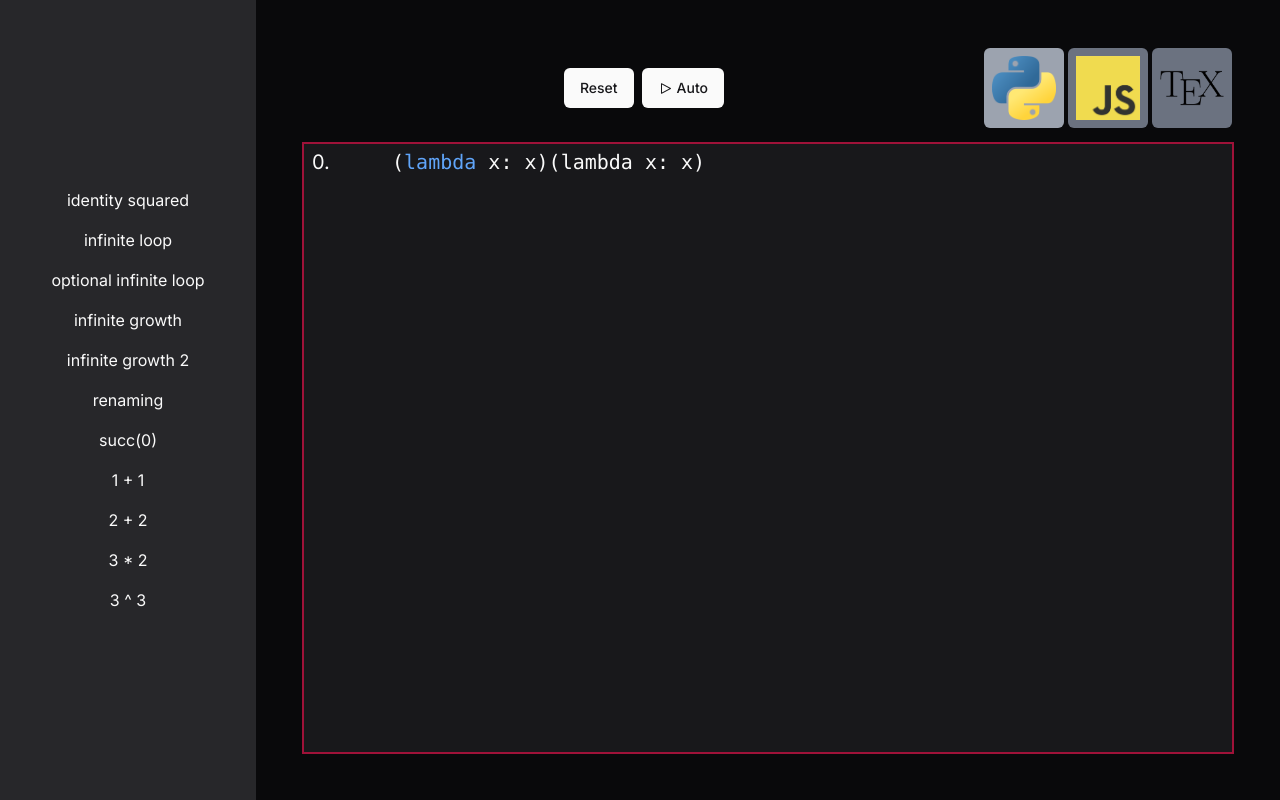
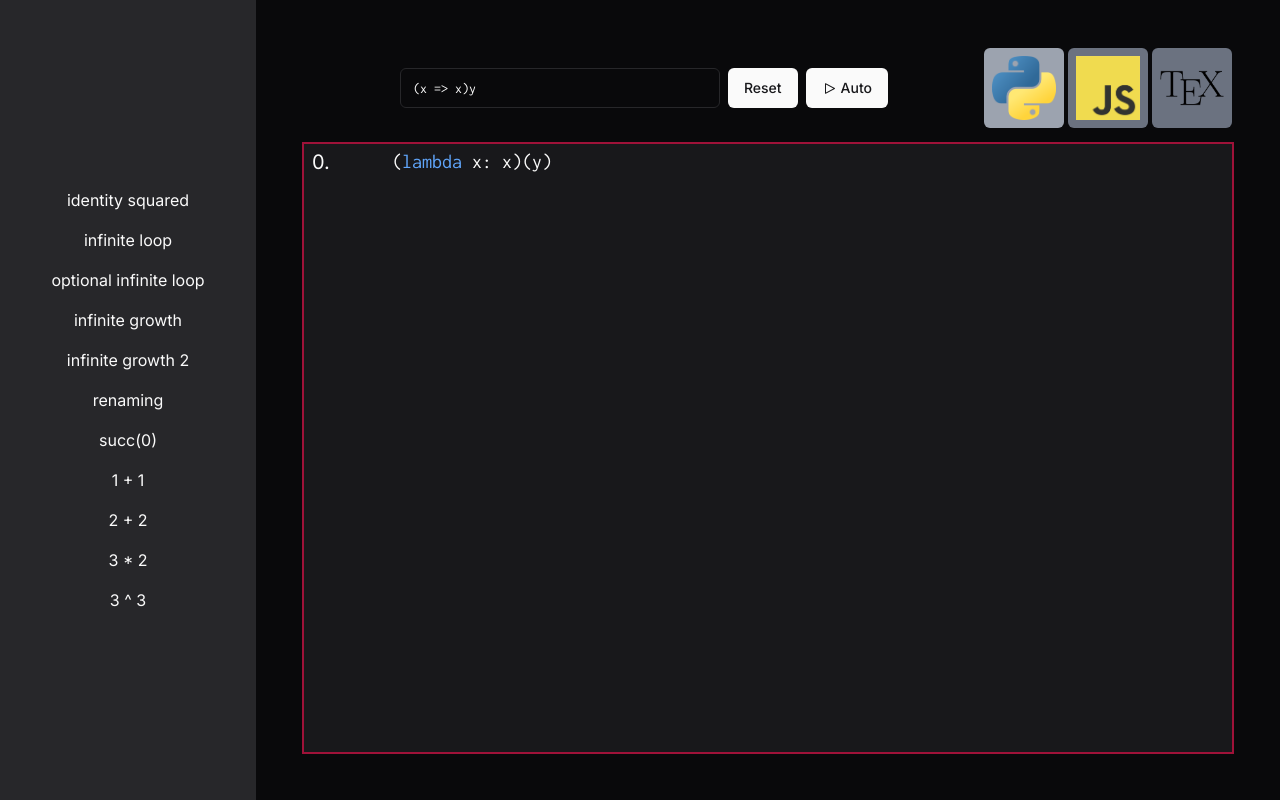
Before and after one commit to mjgrzymek/lambda-playground, a Next.js app: page / in a window 1280 px wide. Built offline with nearby package versions, Linux system fonts and the light colour scheme.

Commit message:
add input, fix font

```diff
--- a/app/page.tsx
+++ b/app/page.tsx
@@ -2,6 +2,7 @@
 import { memo, useCallback, useEffect, useMemo, useRef, useState } from "react";
 import Image from "next/image";
 import { StopIcon, PlayIcon } from "@radix-ui/react-icons";
+import { parseTerm } from "./utils/parsing";
 
 import {
   Term,
@@ -21,6 +22,7 @@ import { abstractionStyle } from "./components/abstractionStyle";
 import { useVirtualizer } from "@tanstack/react-virtual";
 import InlineButton from "./components/InlineButton";
 import { Button } from "@/components/ui/button";
+import { Input } from "@/components/ui/input";
 
 /*
 classes for rules:
@@ -123,11 +125,19 @@ function displayVariable(name: string, style: Style, className = "") {
     return <span className={`var-${name} ${className}`}>{name}</span>;
   }
   style satisfies Style.Math;
+
   const [base, sub] = splitNumberSubscript(name);
+  console.assert(base.length > 0);
+  const oneLetter = base.length === 1;
+  const displayBase = oneLetter ? toMathematicalItalic(base) : base;
+
   const subscripts = "₀₁₂₃₄₅₆₇₈₉";
+
   return (
-    <span className={`var-${name} ${className} p-[0.05rem]`}>
-      {toMathematicalItalic(base)}
+    <span
+      className={`var-${name} ${className} ${oneLetter ? "p-[0.05rem]" : "p-1"} `}
+    >
+      {displayBase}
       {[...sub].map((d) => subscripts[Number(d)]).join("")}
     </span>
   );
@@ -384,11 +394,13 @@ function* normalNormalization(term: Term) {
 }
 
 export default function Home() {
-  const [focusedTerm, setFocusedTerm] = useState<Term>(identitySquared);
+  const [inputTerm, setInputTerm] = useState("(x => x)y");
   const [history, setHistory] = useState<{ term: Term; targetPath: string }[]>(
     [],
   );
-  const [activeTerm, setActiveTerm] = useState<Term>(focusedTerm);
+  const [activeTerm, setActiveTerm] = useState<Term>(() =>
+    parseTerm(inputTerm),
+  );
   const [lang, setLang] = useState<Lang>(Lang.Python);
   const [auto, setAuto] = useState(false);
 
@@ -429,13 +441,18 @@ export default function Home() {
     },
     [activeTerm],
   );
+
   function reset() {
     setHistory([]);
-    setActiveTerm(focusedTerm);
+    try {
+      const term = parseTerm(inputTerm);
+      setActiveTerm(term);
+    } catch (e) {}
     setAuto(false);
   }
+
   function changeFocusedTerm(term: Term) {
-    setFocusedTerm(term);
+    // TODO setFocusedTerm(term);
     setHistory([]);
     setActiveTerm(term);
     setAuto(false);
@@ -482,6 +499,12 @@ export default function Home() {
       <main className="flex flex-1 flex-col items-center gap-4 p-12 text-xl">
         <div className="flex w-full items-center justify-center ">
           <div className="flex flex-1 justify-center gap-2">
+            <Input
+              type="text"
+              className="w-80 font-mono"
+              value={inputTerm}
+              onChange={(e) => setInputTerm(e.target.value)}
+            />
             <Button onClick={reset}>Reset</Button>
             <Button className="flex gap-1" onClick={toggleAuto}>
               {auto ? (
@@ -536,7 +559,7 @@ export default function Home() {
               }}
             >
               {items.map((virtualRow) => {
-                const { t, interactive, targetPath } = terms[virtualRow.index];
+                const { t, interactive, targetPath } = terms[virtualRow.index]!;
                 return (
                   <div
                     key={virtualRow.key}
--- /dev/null
+++ b/app/utils/gentest.ts
@@ -0,0 +1,16 @@
+function* gen() {
+  yield 1;
+  yield 2;
+  yield 3;
+  yield 4;
+  yield 5;
+}
+
+let a = gen();
+for (let c of a) {
+  console.log("c=", c);
+  for (let d of a) {
+    console.log("c,d =", c, d);
+    break;
+  }
+}
--- /dev/null
+++ b/app/utils/parsing.tsx
@@ -0,0 +1,79 @@
+import { Term } from "./term";
+
+function mkLambda(vars: string[], body: Term): Term {
+  let res = body;
+  for (let v of vars.toReversed()) {
+    res = { type: "lambda", variable: v, body: res };
+  }
+  return res;
+}
+
+function mkApply(terms: Term[]): Term {
+  if (terms[0] === undefined) {
+    throw new Error("Empty term list in apply");
+  }
+  let res = terms[0];
+  for (let t of terms.slice(1)) {
+    res = { type: "apply", func: res, arg: t };
+  }
+  return res;
+}
+
+export function parseTerm(term: string): Term {
+  term += ")";
+  term = term.replaceAll("=>", ".");
+  term = term.replaceAll(":", ".");
+
+  // js doesn't have lambda
+  term = term.replaceAll("lambda", " ");
+  term = term.replaceAll("\\", " ");
+
+  const gen = (function* () {
+    for (const char of term) {
+      yield char;
+    }
+  })();
+
+  function parse(): Term {
+    let termAcc: Term[] = [];
+    let charAcc: string[] = [];
+
+    function dropAcc() {
+      if (charAcc.length > 0) {
+        const word = charAcc.join("");
+        charAcc = [];
+        termAcc.push({ type: "variable", name: word });
+      }
+    }
+
+    while (true) {
+      const { value: c, done } = gen.next();
+      if (done) break;
+
+      if (c == "(") {
+        termAcc.push(parse());
+      } else if (c === " ") {
+        dropAcc();
+      } else if (c === ".") {
+        dropAcc();
+        let vars = termAcc.map((t) => {
+          if (t.type !== "variable") {
+            throw new Error("Expected variable name before connector");
+          }
+          return t.name;
+        });
+
+        return mkLambda(vars, parse());
+      } else if (c === ")") {
+        dropAcc();
+        return mkApply(termAcc);
+      } else {
+        charAcc.push(c);
+      }
+    }
+
+    throw new Error("Unexpected end of input");
+  }
+
+  return parse();
+}
--- a/app/utils/term.ts
+++ b/app/utils/term.ts
@@ -43,9 +43,6 @@ const freeVariables = (t: Term): vName[] =>
     (t) => freeVariables(t.body).filter((v) => v !== t.variable),
     (t) => [...freeVariables(t.func), ...freeVariables(t.arg)],
   );
-const bad = (s: string) => {
-  throw new Error(s);
-};
 const rewrite = (t: Term, from: vName, to: Term): Term =>
   termElim(
     t,
@@ -120,7 +117,7 @@ export const normalStrategyRedex = (
 ): string | null => {
   return termElim(
     t,
-    (t) => null,
+    (_) => null,
     (t) => normalStrategyRedex(t.body, path + "d"),
     (t) =>
       isRedex(t)
@@ -135,7 +132,7 @@ export const splitNumberSubscript = (s: string): [string, string] => {
   if (match === null) {
     return ["", ""];
   }
-  return [match[1], match[2]];
+  return [match[1]!, match[2]!];
 };
 
 const newVar = (base: vName, exclude: vName[]): vName => {
@@ -171,7 +168,7 @@ export const alphaNormalizeTerm = (t: Term, bound: vName[] = []): Term =>
 const betaChildren = (t: Term): Term[] =>
   termElim<Term[]>(
     t,
-    (t) => [],
+    (_) => [],
     (t) => betaChildren(t.body).map((c) => tlambda(t.variable, c)),
     (t) => [
       ...betaChildren(t.func).map((c) => tapply(c, t.arg)),
@@ -232,7 +229,7 @@ export const naiveBetaNormalize = (t: Term): Term => {
     if (isBetaNormal(t)) {
       return cleanTerm(t);
     }
-    t = betaChildren(t)[0];
+    t = betaChildren(t)[0]!;
   }
   throw new Error("couldnt normalize");
 };
--- /dev/null
+++ b/components/ui/input.tsx
@@ -0,0 +1,25 @@
+import * as React from "react"
+
+import { cn } from "@/lib/utils"
+
+export interface InputProps
+  extends React.InputHTMLAttributes<HTMLInputElement> {}
+
+const Input = React.forwardRef<HTMLInputElement, InputProps>(
+  ({ className, type, ...props }, ref) => {
+    return (
+      <input
+        type={type}
+        className={cn(
+          "flex h-10 w-full rounded-md border border-input bg-background px-3 py-2 text-sm ring-offset-background file:border-0 file:bg-transparent file:text-sm file:font-medium placeholder:text-muted-foreground focus-visible:outline-none focus-visible:ring-2 focus-visible:ring-ring focus-visible:ring-offset-2 disabled:cursor-not-allowed disabled:opacity-50",
+          className
+        )}
+        ref={ref}
+        {...props}
+      />
+    )
+  }
+)
+Input.displayName = "Input"
+
+export { Input }
--- a/tailwind.config.ts
+++ b/tailwind.config.ts
@@ -1,13 +1,13 @@
-import type { Config } from "tailwindcss"
+import type { Config } from "tailwindcss";
 
 const config = {
   darkMode: ["class"],
   content: [
-    './pages/**/*.{ts,tsx}',
-    './components/**/*.{ts,tsx}',
-    './app/**/*.{ts,tsx}',
-    './src/**/*.{ts,tsx}',
-	],
+    "./pages/**/*.{ts,tsx}",
+    "./components/**/*.{ts,tsx}",
+    "./app/**/*.{ts,tsx}",
+    "./src/**/*.{ts,tsx}",
+  ],
   prefix: "",
   theme: {
     container: {
@@ -73,8 +73,12 @@ const config = {
         "accordion-up": "accordion-up 0.2s ease-out",
       },
     },
+    fontFamily: {
+      maths: ["var(--font-latin-modern-math)"],
+      mono: ["var(--font-inconsolata)"],
+    },
   },
   plugins: [require("tailwindcss-animate")],
-} satisfies Config
+} satisfies Config;
 
-export default config
+export default config;
```
Also changed, not shown: tsconfig.json (+14 -0 lines).
